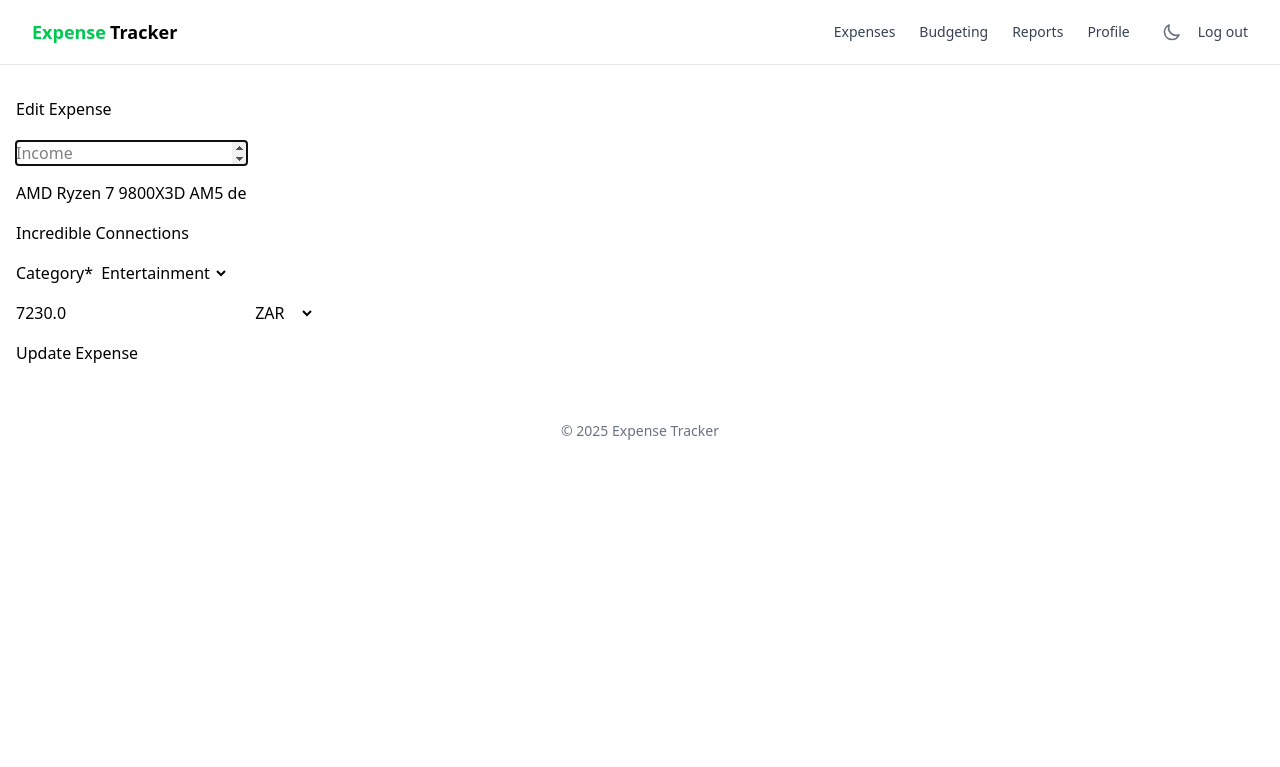
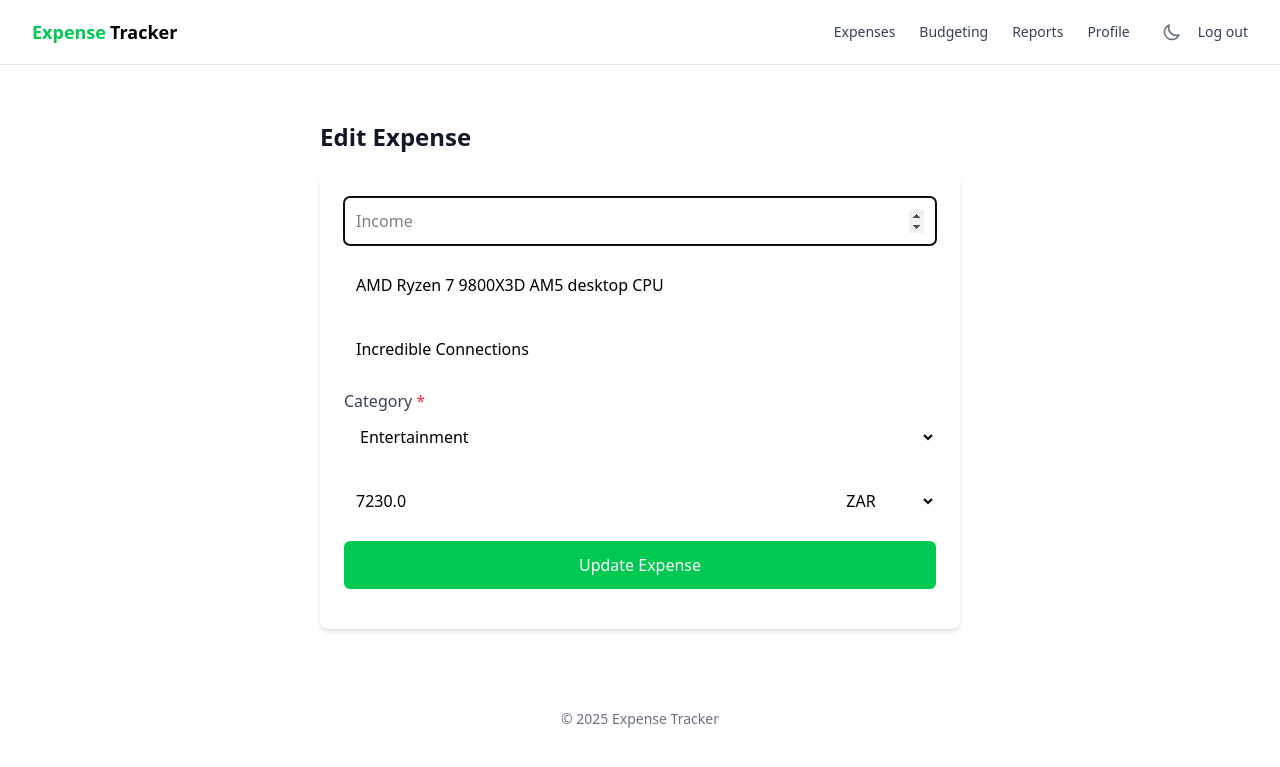
Before and after one commit to katGhost/flask-expense-tracker, a Flask app: page /edit-expense/1 in a window 1280 px wide. Shown: the top 767 px of the page. Run offline with Flask 3, Linux system fonts and the light colour scheme; a user stored in the database is signed in; data comes from the database, SQL or seed files in the repository; style sheets or scripts are compiled from the project's sources; some libraries are stand-ins or nearby versions.

Commit message:
migration: bootstrap to tailwind

```diff
--- a/templates/expense_form.html
+++ b/templates/expense_form.html
@@ -9,8 +9,9 @@
 {% endblock %}
 
 {% block main %}
-  <div class="main-container">
-    <h3 class="mb-5">
+  <div class="w-full max-w-2xl mx-auto px-4 py-6">
+
+    <h3 class="mb-5 text-2xl font-semibold text-gray-900 dark:text-gray-100">
       {% if mode == "edit" %}
         Edit Expense
       {% else %}
@@ -18,42 +19,47 @@
       {% endif %}
     </h3>
 
-    <!-- Form submission -->
-    <div class="form-container">
+    <div class="bg-white dark:bg-gray-800 p-6 rounded-lg shadow-md">
       <form action="{% if mode == 'edit' %}/edit-expense/{{ expense.id }}{% else %}/add{% endif %}" method="POST">
+
+        <!-- Income -->
         <div class="mb-4">
-          <input value="{{ expense.income if expense else '' }}" autocomplete="off" autofocus class="form-control mx-auto custom-width-input" name="income" placeholder="Income" type="number" step="0.01">
+          <input value="{{ expense.income if expense else '' }}" autocomplete="off" autofocus class="form-input w-full border-gray-300 dark:border-gray-600 dark:bg-gray-700 dark:text-gray-200 rounded-md p-3" name="income" placeholder="Income" type="number" step="0.01">
         </div>
+
+        <!-- Expense -->
         <div class="mb-4">
-          <input value="{{ expense.expense if expense else '' }}" autocomplete="off" autofocus class="form-control mx-auto custom-width-input" name="expense" placeholder="Expense" type="text">
+          <input value="{{ expense.expense if expense else '' }}" autocomplete="off" class="form-input w-full border-gray-300 dark:border-gray-600 dark:bg-gray-700 dark:text-gray-200 rounded-md p-3" name="expense" placeholder="Expense" type="text">
         </div>
+
+        <!-- Merchant -->
         <div class="mb-4">
-          <input value="{{ expense.merchant if expense else '' }}" autocomplete="off" autofocus class="form-control mx-auto custom-width-input" name="merchant" placeholder="Merchant" type="text">
+          <input value="{{ expense.merchant if expense else '' }}" autocomplete="off" class="form-input w-full border-gray-300 dark:border-gray-600 dark:bg-gray-700 dark:text-gray-200 rounded-md p-3" name="merchant" placeholder="Merchant" type="text">
         </div>
-        <div class="mb-4 category">
-          <!-- User can modify categories and add own categories -->
-          <label class="form-label">Category<span class="text-danger">*</span></label>
-          <select class="form-select custom-select-input" name="category" required>
+
+        <!-- Category -->
+        <div class="mb-4">
+          <label class="block text-gray-700 dark:text-gray-200 font-medium">Category <span class="text-red-500">*</span></label>
+          <select class="form-select w-full border-gray-300 dark:border-gray-600 dark:bg-gray-700 dark:text-gray-200 rounded-md p-3" name="category" required>
             {% for cat in categories %}
-              <option value="{{ cat.name }}"
-                  {% if expense and expense.category.name == cat.name %}selected{% endif %}>
-                {{ cat.name }}
-              </option>
+              <option value="{{ cat.name }}" {% if expense and expense.category.name == cat.name %}selected{% endif %}>{{ cat.name }}</option>
             {% endfor %}
           </select>
         </div>
-        <div class="mb-4 custom-currency-control">
-          <!--<label class="form-label">Curreny<span class="text-danger">*</span></label>-->
-          <input value="{{ expense.amount if expense else '' }}" autocomplete="off" autofocus="off" class="form-control mx-auto amount-input" name="amount" placeholder="Amount" type="number">
-          <select class="form-select currency-select" name="currency" required>
+
+        <!-- Amount & Currency -->
+        <div class="mb-4 flex gap-4">
+          <input value="{{ expense.amount if expense else '' }}" autocomplete="off" class="form-input w-full border-gray-300 dark:border-gray-600 dark:bg-gray-700 dark:text-gray-200 rounded-md p-3" name="amount" placeholder="Amount" type="number">
+          <select class="form-select w-32 border-gray-300 dark:border-gray-600 dark:bg-gray-700 dark:text-gray-200 rounded-md p-3" name="currency" required>
             <option value="zar">ZAR</option>
             <option value="usd">USD</option>
             <option value="euro">EURO</option>
           </select>
         </div>
-        <!-- Buttons to save entered information -->
-        <div class="d-flex gap-3 mb3 mt-4">
-        <button type="submit" name="action" value="save_history" class="save-button">
+
+        <!-- Submit Button -->
+        <div class="flex gap-3 mb-4">
+          <button type="submit" name="action" value="save_history" class="w-full py-3 bg-green-500 text-white rounded-md hover:bg-green-600 transition">
             {% if mode == "edit" %}
               Update Expense
             {% else %}
@@ -61,9 +67,8 @@
             {% endif %}
           </button>
         </div>
+
       </form>
-
     </div>
   </div>
-
 {% endblock %}
```
Lines whose indentation alone changed are shown as unchanged.
